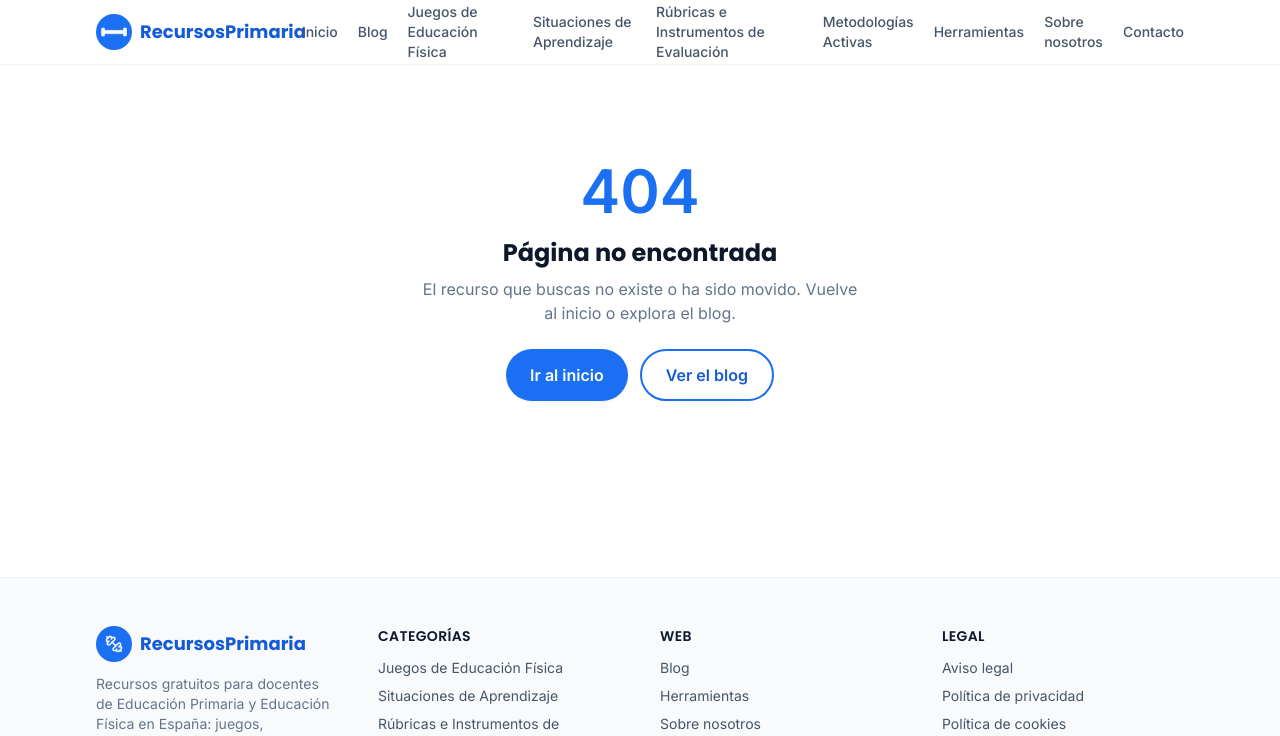
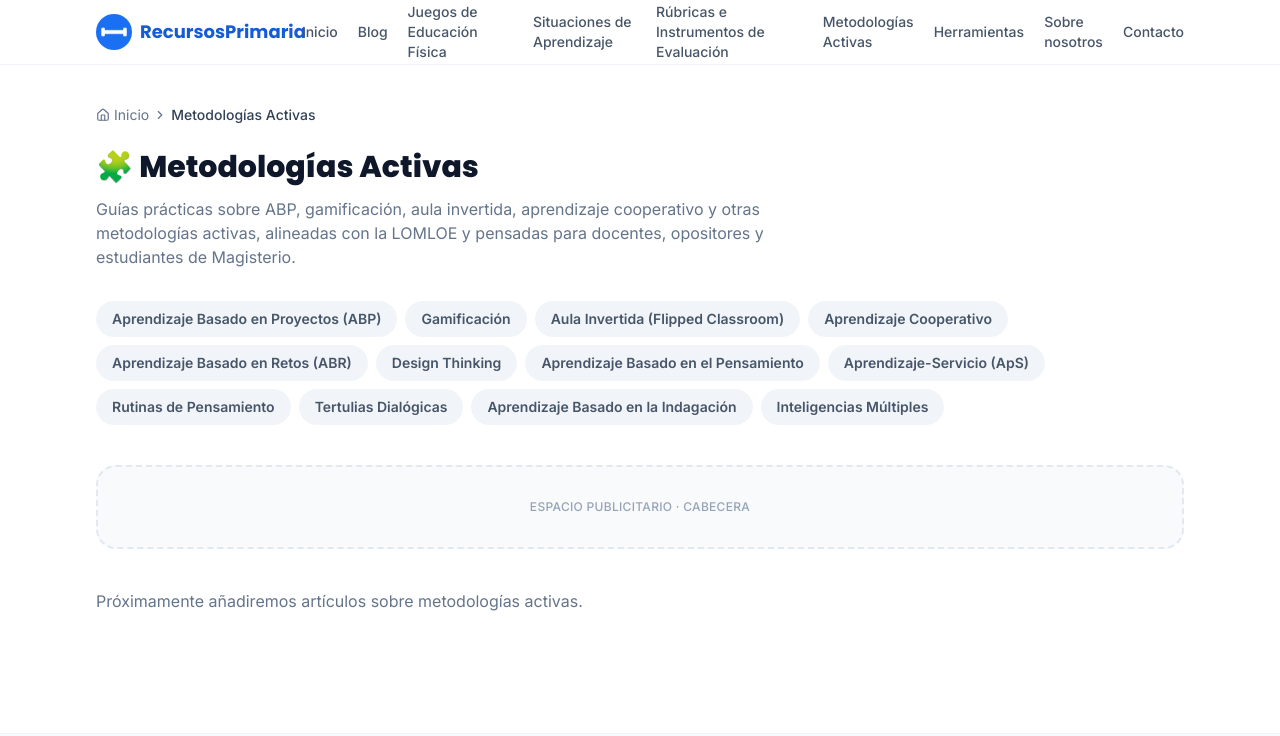
Before and after one commit to marcoperez2003-ops/educacion-fisica-web-Mostrar-m-s-l-neasss, a Next.js app: page /metodologias-activas in a window 1280 px wide. Before the commit this address had no page. Shown: the top 736 px of the page. Built offline with nearby package versions, Linux system fonts and the light colour scheme.

Commit message:
Create page.tsx

```diff
--- /dev/null
+++ b/app/metodologias-activas/page.tsx
@@ -0,0 +1,51 @@
+import type { Metadata } from "next";
+import Link from "next/link";
+import Breadcrumbs from "@/components/Breadcrumbs";
+import ArticleCard from "@/components/ArticleCard";
+import AdSlot from "@/components/AdSlot";
+import { getCategoryBySlug } from "@/lib/categories";
+import { getArticlesByCategory } from "@/lib/articles";
+
+const category = getCategoryBySlug("metodologias-activas")!;
+
+export const metadata: Metadata = {
+  title: category.name,
+  description: category.description,
+  alternates: { canonical: `/${category.slug}` }
+};
+
+export default function MetodologiasActivasPage() {
+  const articles = getArticlesByCategory(category.slug);
+
+  return (
+    <div className="container-site py-10">
+      <Breadcrumbs items={[{ label: category.name }]} />
+      <h1 className="mb-3 text-3xl font-extrabold text-slate-900">{category.emoji} {category.name}</h1>
+      <p className="mb-8 max-w-2xl text-slate-500">{category.description}</p>
+
+      <div className="mb-10 flex flex-wrap gap-2">
+        {category.subcategories?.map((sub) => (
+          <Link
+            key={sub.slug}
+            href={`/metodologias-activas/${sub.slug}`}
+            className="rounded-full bg-slate-100 px-4 py-2 text-sm font-semibold text-slate-600 hover:bg-primary-100 hover:text-primary-700"
+          >
+            {sub.name}
+          </Link>
+        ))}
+      </div>
+
+      <AdSlot position="header" className="mb-10" />
+
+      {articles.length > 0 ? (
+        <div className="grid gap-6 sm:grid-cols-2 lg:grid-cols-3">
+          {articles.map((a) => (
+            <ArticleCard key={a.slug} article={a} />
+          ))}
+        </div>
+      ) : (
+        <p className="text-slate-500">Próximamente añadiremos artículos sobre metodologías activas.</p>
+      )}
+    </div>
+  );
+}
```
